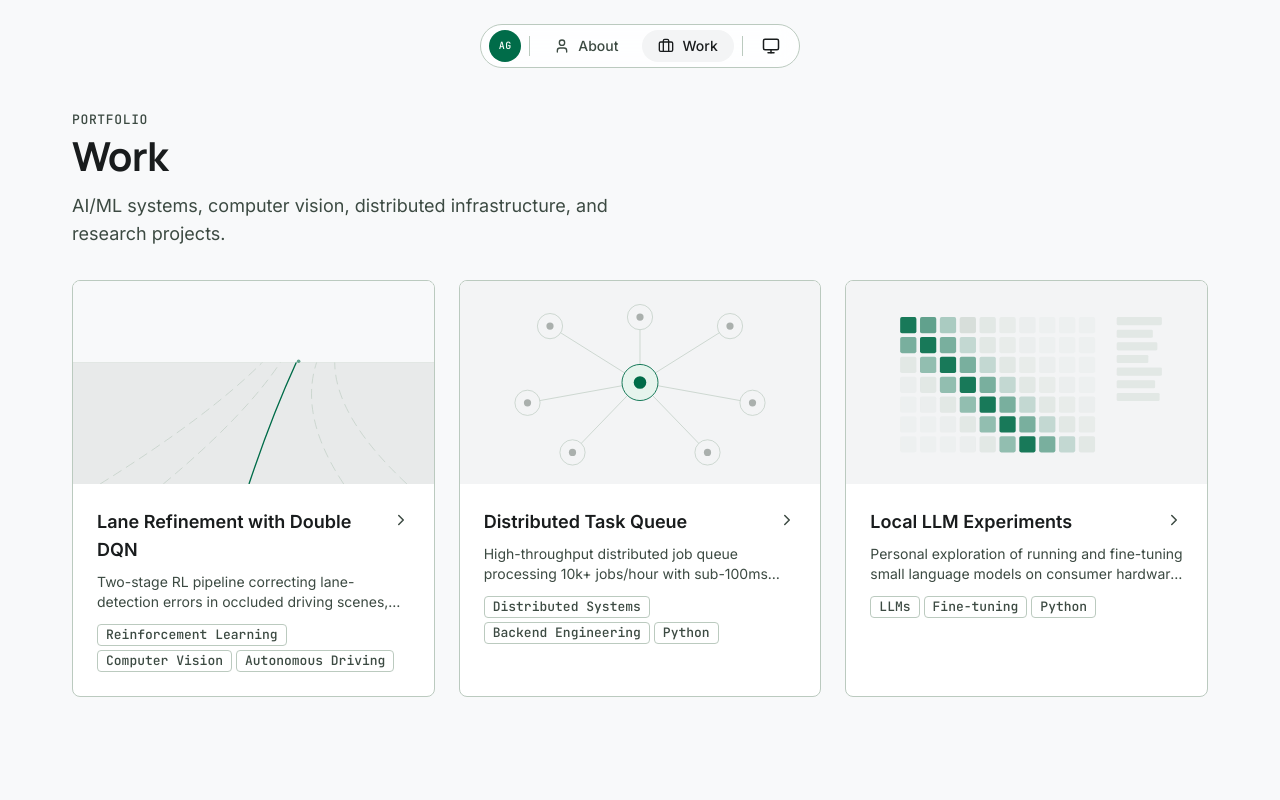
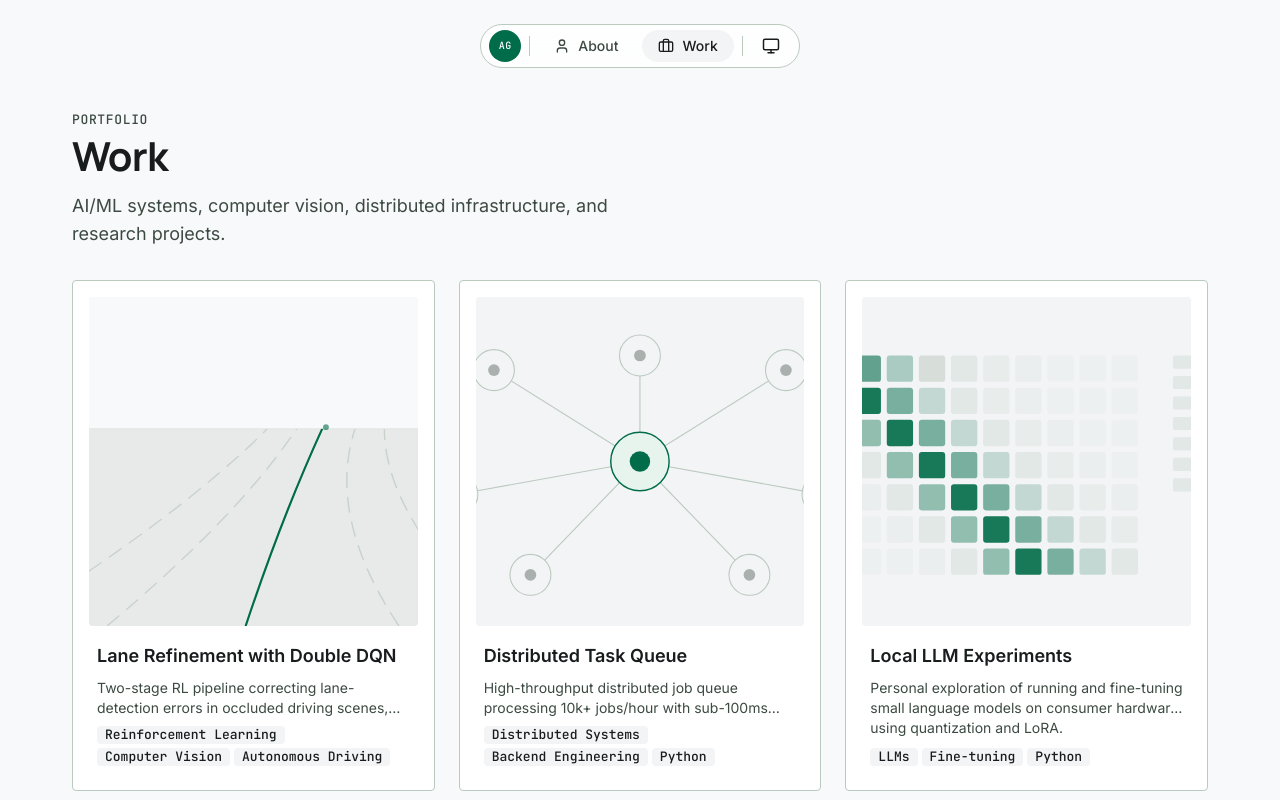
Before and after one commit to 95-ag/ag-portfolio, a Next.js app: page /work in a window 1280 px wide. Shown: the top 800 px of the page. Built offline with nearby package versions, Linux system fonts and the light colour scheme.

Commit message:
feat: redesign project card with inset hero and three variants

```diff
--- a/src/components/project/project-card.tsx
+++ b/src/components/project/project-card.tsx
@@ -1,37 +1,68 @@
-import { ChevronRight } from "lucide-react";
+import { Briefcase, Code2, FlaskConical } from "lucide-react";
 import Link from "next/link";
 import { HeroMedia } from "@/components/project/hero-media";
-import { Icon } from "@/components/ui/icon";
 import { Tag } from "@/components/ui/tag";
 import type { Project } from "@/lib/content/projects";
 import { cn } from "@/lib/utils/cn";
 
 interface ProjectCardProps {
   project: Project;
-  variant?: "compact" | "featured";
+  variant?: "compact" | "featured" | "text";
 }
+
+const categoryIcon = {
+  academic: FlaskConical,
+  freelance: Briefcase,
+  personal: Code2,
+} as const;
 
 export function ProjectCard({
   project,
   variant = "compact",
 }: ProjectCardProps) {
   const { slug, frontmatter: fm } = project;
+  const CategoryIcon = categoryIcon[fm.projectType];
 
   return (
     <Link
       href={`/work/${slug}`}
       className={cn(
-        "group block rounded-[var(--radius-md)] border border-[var(--outline-variant)] bg-[var(--surface-raised)]",
+        "group flex flex-col rounded-[var(--radius-sm)] border border-[var(--outline-variant)] bg-[var(--surface-raised)]",
         "transition-colors duration-[var(--duration-fast)]",
         "hover:border-[var(--outline)]",
         "focus-visible:outline-2 focus-visible:outline-offset-2 focus-visible:outline-[var(--focus-ring)]",
       )}
     >
-      {/* Hero */}
+      {variant === "text" ? (
+        /* Text-only variant — intentional, no media area */
+        <div className="flex flex-1 flex-col gap-[var(--spacing-md)] p-[var(--spacing-lg)]">
+          <div className="text-[var(--on-surface-muted)] opacity-60">
+            <CategoryIcon size={18} aria-hidden="true" />
+          </div>
+          <div className="flex flex-1 flex-col gap-[var(--spacing-xs)]">
+            <p className="type-headline-sm font-semibold text-[var(--on-surface)] group-hover:underline group-hover:decoration-[var(--accent)] group-hover:underline-offset-2">
+              {fm.title}
+            </p>
+            <p className="type-body-sm text-[var(--on-surface-muted)] line-clamp-2">
+              {fm.summary}
+            </p>
+          </div>
+          <div className="flex flex-wrap gap-[var(--spacing-xs)]">
+            {fm.tags.slice(0, 3).map((tag) => (
+              <Tag key={tag} variant="filled">
+                {tag}
+              </Tag>
+            ))}
+          </div>
+        </div>
+      ) : (
+        <>
+          {/* Hero — inset with increased padding for breathing room */}
+          <div className="p-[var(--spacing-md)]">
             <div
               className={cn(
-          "relative w-full overflow-hidden rounded-t-[var(--radius-md)] bg-[var(--surface-sunken)]",
-          variant === "featured" ? "aspect-[16/9]" : "aspect-video",
+                "relative w-full overflow-hidden rounded-[var(--radius-sm)] bg-[var(--surface-sunken)]",
+                variant === "featured" ? "aspect-[4/3]" : "aspect-square",
               )}
             >
               <HeroMedia
@@ -41,18 +72,10 @@ export function ProjectCard({
                 loop={fm.heroVideoLoop}
               />
             </div>
+          </div>
 
           {/* Body */}
-      <div
-        className={cn(
-          "flex flex-col gap-[var(--spacing-sm)]",
-          variant === "featured"
-            ? "p-[var(--spacing-xl)]"
-            : "p-[var(--spacing-lg)]",
-        )}
-      >
-        {/* Title row */}
-        <div className="flex items-start justify-between gap-[var(--spacing-sm)]">
+          <div className="flex flex-1 flex-col gap-[var(--spacing-sm)] px-[var(--spacing-lg)] pb-[var(--spacing-lg)]">
             <p
               className={cn(
                 "font-semibold text-[var(--on-surface)]",
@@ -62,29 +85,19 @@ export function ProjectCard({
             >
               {fm.title}
             </p>
-          <Icon
-            icon={ChevronRight}
-            size={18}
-            className={cn(
-              "mt-[3px] shrink-0 text-[var(--on-surface-muted)]",
-              "transition-[color,transform] duration-[var(--duration-fast)]",
-              "group-hover:translate-x-[3px] group-hover:text-[var(--accent)]",
-            )}
-          />
-        </div>
-
-        {/* Summary */}
-        <p className="type-body-sm text-[var(--on-surface-muted)] line-clamp-2">
+            <p className="type-body-sm flex-1 text-[var(--on-surface-muted)] line-clamp-2">
               {fm.summary}
             </p>
-
-        {/* Tags */}
-        <div className="mt-[var(--spacing-xs)] flex flex-wrap gap-[var(--spacing-xs)]">
+            <div className="flex flex-wrap gap-[var(--spacing-xs)]">
               {fm.tags.slice(0, 3).map((tag) => (
-            <Tag key={tag}>{tag}</Tag>
+                <Tag key={tag} variant="filled">
+                  {tag}
+                </Tag>
               ))}
             </div>
           </div>
+        </>
+      )}
     </Link>
   );
 }
```
Lines whose indentation alone changed are shown as unchanged.
